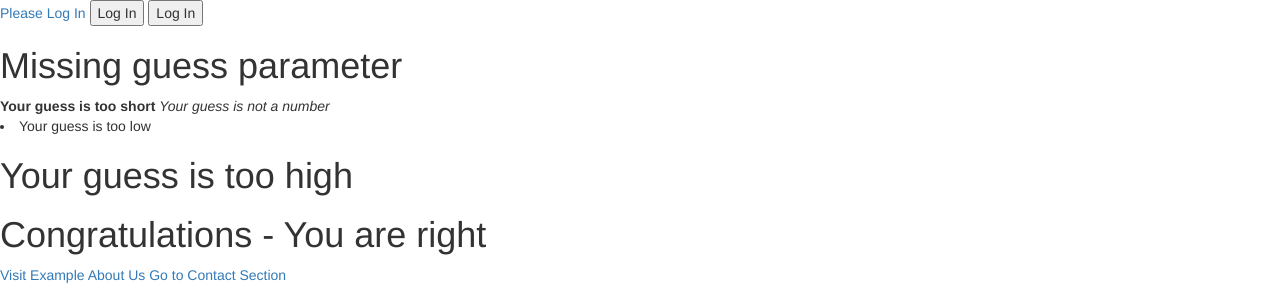
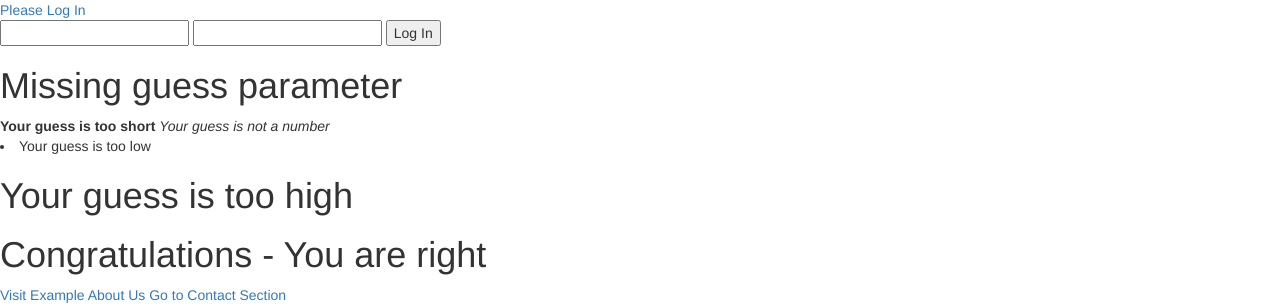
Before and after one commit to kemphomaithomphuc/modulebar, a plain HTML site: page index.html in a window 1280 px wide. Shown: the top 308 px of the page. Drawn offline with nearby package versions, Linux system fonts and the light colour scheme.

Commit message:
Update index.html

```diff
--- a/index.html
+++ b/index.html
@@ -14,8 +14,12 @@
 
 <body>
 	<a href="index.html">Please Log In</a>
-	<button type="submit">Log In</button>
-	<input type="submit" value="Log In">
+	<form action="/login" method="post">
+  <input type="text" name="username">
+  <input type="password" name="password">
+  <input type="submit" value="Log In">
+</form>
+
 
 
 	<h1>Missing guess parameter</h1>
```
